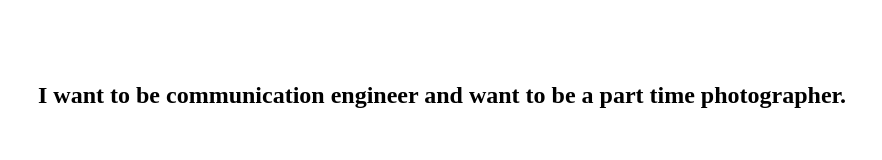
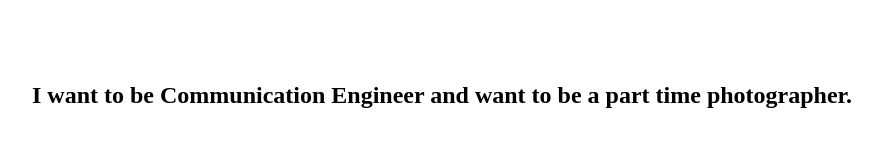
Before and after one commit to mdutsho25/Mywebsite, a plain HTML site: page aim.html in a window 1280 px wide. Shown: the whole page, without its empty margins (198-1080 px from the left). Drawn offline with Linux system fonts and the light colour scheme.

Commit message:
Update aim.html

```diff
--- a/aim.html
+++ b/aim.html
@@ -6,7 +6,7 @@
 <body>
 	<center><br>
 		<br><br>
-<h2>I want to be communication engineer and want to be a part time photographer.</h2>
+<h2>I want to be Communication Engineer and want to be a part time photographer.</h2>
 </center>
 </body>
 </html>
```
